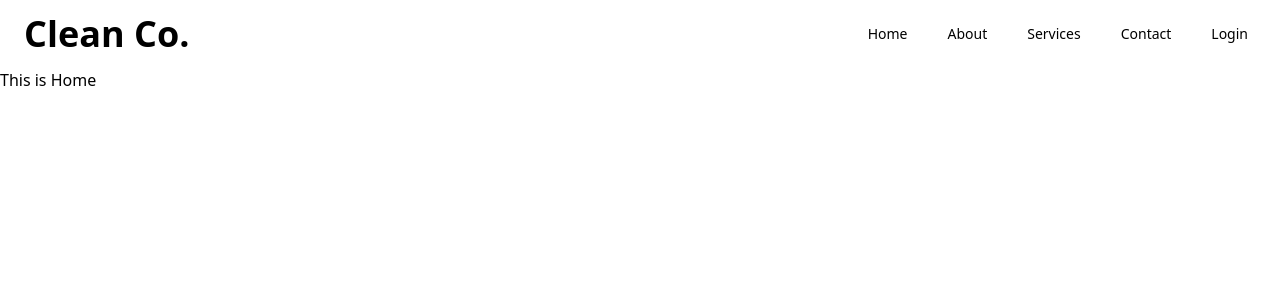
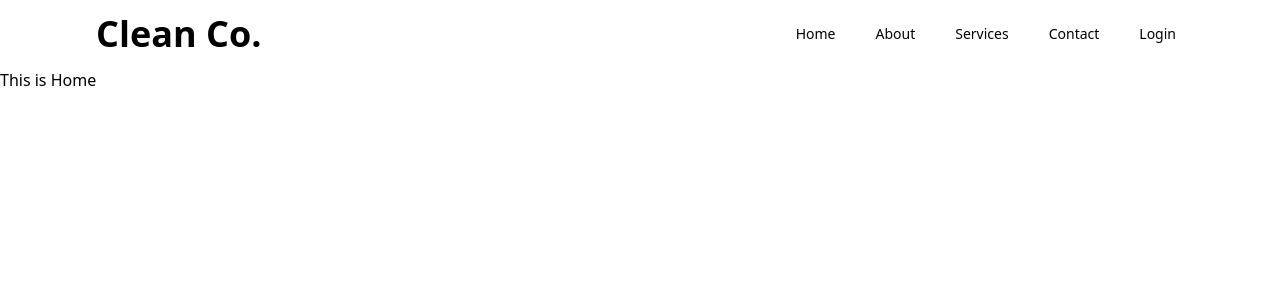
Before and after one commit to MUHAMMADSabbirHossain/clean-co-live, a React (Create React App) app: page / in a window 1280 px wide. Shown: the top 300 px of the page. Built offline with nearby package versions, Linux system fonts and the light colour scheme.

Commit message:
navbar: padding fixed.

```diff
--- a/src/components/Navbar.js
+++ b/src/components/Navbar.js
@@ -7,7 +7,7 @@ const Navbar = ({ children }) => {
             <input id="my-drawer-3" type="checkbox" className="drawer-toggle" />
             <div className="drawer-content flex flex-col">
                 {/* Navbar */}
-                <div className="w-full navbar bg-base-300">
+                <div className="w-full navbar bg-base-300 md:px-20">
                     <div className="flex-1 px-2 mx-2 text-2xl font-semibold md:text-4xl md:font-bold">Clean Co.</div>
 
                     <div className="flex-none lg:hidden">
```
